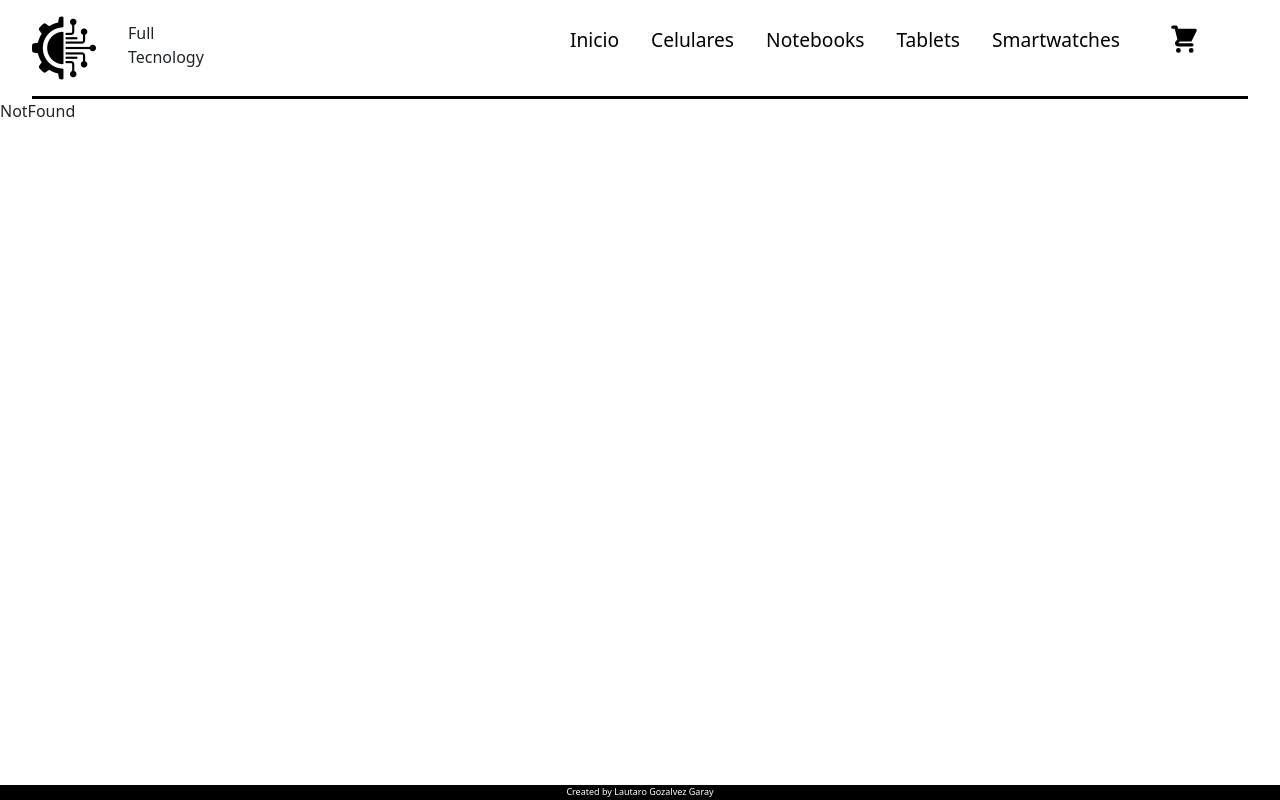
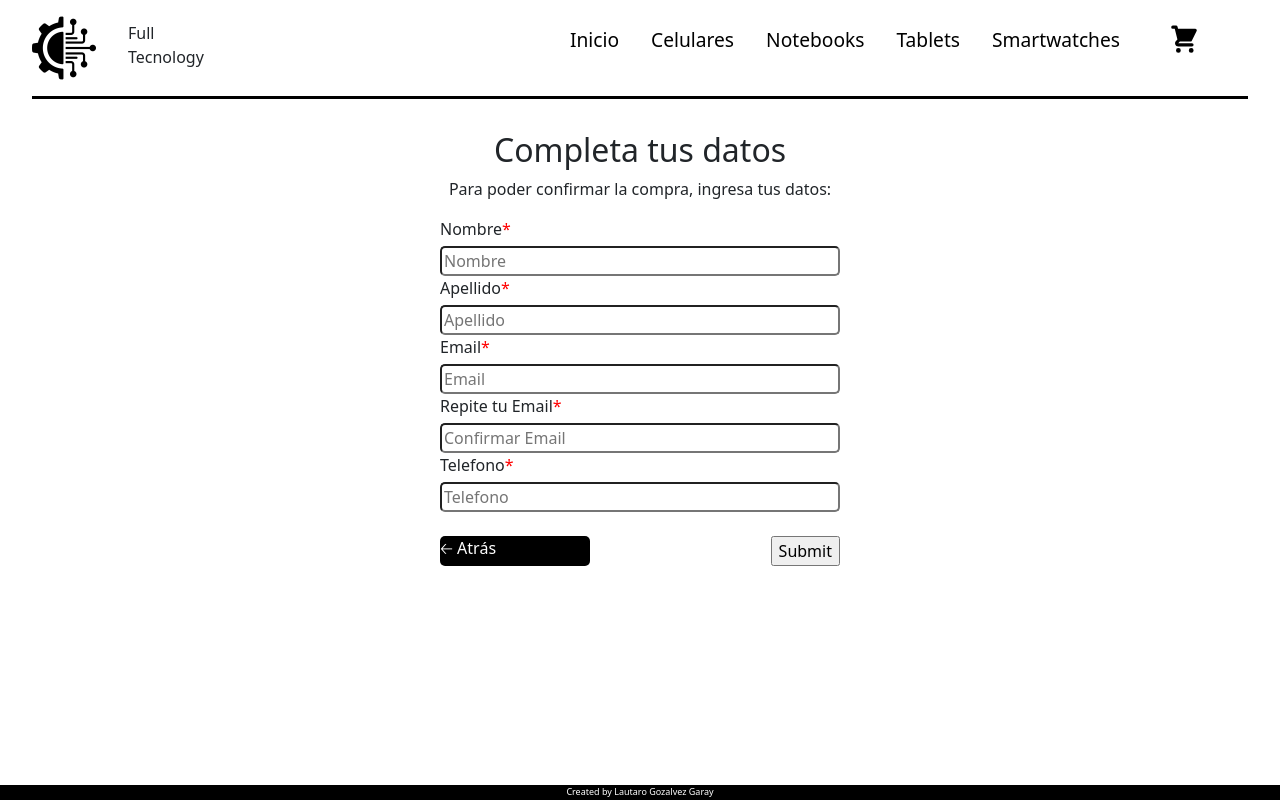
Before and after one commit to lautaroGozalvezGaray/Ecommerce-GozalvezGaray, a React (Create React App) app: page /Form in a window 1280 px wide. Built offline with nearby package versions, Linux system fonts and the light colour scheme.

Commit message:
creando coleccion de ordenes

```diff
--- a/package.json
+++ b/package.json
@@ -8,9 +8,10 @@
     "@testing-library/user-event": "^13.5.0",
     "bootstrap": "^5.2.0-beta1",
     "firebase": "^9.9.0",
-    "react": "^18.1.0",
+    "react": "^18.2.0",
     "react-bootstrap": "^2.4.0",
-    "react-dom": "^18.1.0",
+    "react-dom": "^18.2.0",
+    "react-hook-form": "^7.33.1",
     "react-icons": "^4.4.0",
     "react-router-dom": "^6.3.0",
     "react-scripts": "5.0.1",
--- a/src/App.jsx
+++ b/src/App.jsx
@@ -6,8 +6,10 @@ import ItemListContainer from './containers/ItemListContainer/index';
 import { BrowserRouter, Routes, Route} from "react-router-dom";
 import { NotFound } from './components/NotFound';
 import { Cart } from './containers/Cart';
+
 import { ShopProvider } from './contex/ShopContex';
 import { Footer } from './components/Footer';
+import { Form } from './components/Form';
 
 function App() {
   return(
@@ -19,6 +21,7 @@ function App() {
           <Route path='/category/:categoryId' element={<ItemListContainer/>}></Route>
           <Route path='/detail/:productId' element={<ItemDetailContainer/>}></Route>
           <Route path='/Cart' element={<Cart/>}></Route>
+          <Route path='/Form' element={<Form/>}></Route>
           <Route path='*' element={<NotFound/>}></Route>
         </Routes>
         <Footer/>
--- /dev/null
+++ b/src/AuxiliarFunction/saveOrder.js
@@ -0,0 +1,52 @@
+import { addDoc, collection, doc, getDoc, writeBatch } from "firebase/firestore"
+import { db } from "../Firebase/config.jsx"
+
+const guardarOrden = (cart, orden) => {
+    console.log("Guardar orden");
+    console.log(cart);
+    console.log(orden);
+
+
+    const batch = writeBatch(db)
+
+    const outOfStock = []
+
+    cart.forEach((productoEnCart) => {
+        getDoc(doc(db, 'products', productoEnCart.id))
+        .then(async (documentSnapshot) => {
+
+            const producto = {...documentSnapshot.data(), id: documentSnapshot.id};
+
+
+            if (producto.stock >= productoEnCart.quantity) {
+                batch.update(doc(db, 'products', producto.id) ,{
+                    stock: producto.stock - productoEnCart.quantity
+                })
+            } else {
+                outOfStock.push(producto)
+            }
+            console.log("Productos fuera de stock:");
+            console.log(outOfStock);
+
+            if (outOfStock.length === 0) {
+                addDoc(collection(db, 'orders'), orden).then(({ id }) => {
+
+                    batch.commit().then(() => {
+                        alert("Se genero la order con id: " + id)
+                    })
+                }).catch((err) => {
+                    console.log(`Error: ${err.message}`);
+                })
+
+            } else {
+                let mensaje = ''
+                for (const producto of outOfStock) {
+                    mensaje += `${producto.title}`
+                }
+                alert(`Productos fuera de stock: ${mensaje}`)
+            }
+        })
+    })
+}
+
+export default guardarOrden;
--- /dev/null
+++ b/src/components/Form/index.jsx
@@ -0,0 +1,110 @@
+import { useContext } from 'react';
+import { useState } from 'react';
+import { Shop } from '../../contex/ShopContex';
+import { Link } from 'react-router-dom';
+import guardarOrden from '../../AuxiliarFunction/saveOrder';
+import React from "react";
+import { useForm } from 'react-hook-form';
+
+
+
+import "./styles.css";
+
+
+
+export const Form = () => {
+
+    const [nombreFm, setNombre] = useState("");
+    const [ApellidoFm, setApellido] = useState("");
+    const [emailFm, setEmail] = useState("");
+    const [emailConfirmationFm, setEmailConfirmation] = useState("");
+    const [phoneFm, setPhone] = useState("");
+    /* const [confirm, setConfirm] = useState(true); */
+
+    const {cart} = useContext(Shop);
+    const {totalItems} = useContext(Shop);
+
+    const ordenGenerada = () => {
+        return {
+            buyer: {
+                nombre: nombreFm,
+                apellido:ApellidoFm,
+                email: emailFm,
+                emailConfirm: emailConfirmationFm,
+                phone: phoneFm
+            },
+            items: cart,
+            total: totalItems(),
+            createdAt: new Date().toLocaleString()
+        }
+    }
+    console.log(ordenGenerada())
+
+    const confirmOrden = async() => {
+        const orden = ordenGenerada();
+        guardarOrden(cart, orden)
+
+    }
+
+   /* const { register, handleSubmit, formState: { errors } } = useForm();
+    const onSubmit = data => console.log(data);
+    console.log(errors);*/
+
+    const form = useForm({
+        mode: "onChange" // I want to change it to onBlur
+    });
+    const { register, handleSubmit, formState } = form;
+    const { isValid, touchedFields, errors } = formState;
+
+    const onSubmit = (data) => {
+        alert(JSON.stringify(data));
+    };
+
+
+    return(
+
+        <div className='formContainer'>
+            <h2>Completa tus datos</h2>
+            <p>Para poder confirmar la compra, ingresa tus datos:</p>
+            <div>
+                <form onSubmit={handleSubmit(onSubmit)}>
+                    <div>
+                        <div className='allInput'>
+                            <label htmlFor="input1">Nombre<span>*</span></label>
+                            <input name='input1' type="text" placeholder="Nombre" {...register("Nombre", {required: true,minLength:3, maxLength: 10})} onChange={e => setNombre(e.target.value)}/>
+                            {errors.Nombre && touchedFields.Nombre && (<p>"minimum length is 3"</p>)}
+                        </div>
+                        <div className='allInput'>
+                            <label htmlFor="input2">Apellido<span>*</span></label>
+                            <input name='input2' type="text" placeholder="Apellido" {...register("Apellido", {required: true, minLength:3, maxLength: 10})} onChange={e => setApellido(e.target.value)}/>
+                        </div>
+                        <div className='allInput'>
+                            <label htmlFor="input3">Email<span>*</span></label>
+                            <input  type="text" name='input3' placeholder="Email" {...register("Email", {required: true, pattern: /^\S+@\S+$/i})} onChange={e => setEmail(e.target.value)}/>
+                        </div>
+                        <div className='allInput'>
+                            <label htmlFor="input4">Repite tu Email<span>*</span></label>
+                            <input  type="text" name='input4' placeholder="Confirmar Email" {...register("Confirmar Email", {required: true, pattern: /^\S+@\S+$/i})} onChange={e => setEmailConfirmation(e.target.value)} />
+                        </div>
+                        <div className='allInput'>
+                            <label htmlFor="input5">Telefono<span>*</span></label>
+                            <input  name='input5' type="tel" placeholder="Telefono" {...register("Telefono", {required: true, minLength: 6, maxLength: 12})} onChange={e => setPhone(e.target.value)} />
+                        </div>
+                    </div>
+
+                    <div className="confirmButton">
+                        <Link className="linkEmpty" to={"/Cart"}>🡠 Atrás</Link>
+                        {/* <button onClick={confirmOrden}>Confirmar Compra</button> */}
+                        <input onClick={confirmOrden} disabled={isValid}  type="submit" />
+                    </div>
+
+                </form>
+            </div>
+        </div>
+
+
+
+
+    )
+
+}
--- /dev/null
+++ b/src/components/Form/styles.css
@@ -0,0 +1,28 @@
+.formContainer{
+    display: flex;
+    flex-direction: column;
+    align-items: center;
+    margin-top: 2rem;
+}
+/* .ulInput{
+    display: flex;
+    flex-direction: column;
+    align-items: flex-start;
+} */
+.allInput{
+    display: flex;
+    flex-direction: column;
+    gap: 5px;
+}
+.allInput span{
+    color: red;
+}
+.allInput input{
+    width: 400px;
+    border-radius: 5px;
+}
+.confirmButton{
+    margin-top: 1.5rem;
+    display: flex;
+    justify-content: space-between;
+}
--- a/src/containers/Cart/index.jsx
+++ b/src/containers/Cart/index.jsx
@@ -12,16 +12,7 @@ export const Cart = () => {
   const {cart} = useContext(Shop);
   const {removeItem} = useContext(Shop);
   const {removeAll} = useContext(Shop);
-
-  //funcion para calcular el total de los items
-
-  const totalItems = () => {
-    let total=0;
-    cart.map((element) => (
-      total += parseFloat(element.price * element.quantity)
-    ));
-    return total;
-  }
+  const {totalItems} = useContext(Shop);
 
 
  return(
@@ -68,6 +59,11 @@ export const Cart = () => {
             </div>
           </div>
         </div>
+        <div className='btnCheckOut'>
+          <ul>
+            <li><Link className="linkCheck" to={"/Form"} >Check-Out</Link></li>
+          </ul>
+        </div>
       </>
       :
 
--- a/src/containers/Cart/styles.css
+++ b/src/containers/Cart/styles.css
@@ -20,19 +20,6 @@
     border-bottom: 1px black solid;
     text-align: center;
 }
-/* .table td {
-    width: 25%;
-    border-bottom: 1px black solid;
-    text-align: center;
-    margin-top: 2rem;
-} */
-/* .tdPrice{
-    display: flex;
-    float: right;
-    align-items: center;
-    border-bottom: 0px white solid;
-    vertical-align: middle;
-} */
 .tdDescription{
     vertical-align: middle;
 }
@@ -62,11 +49,7 @@
     border: 1px rgb(0, 0, 0) solid;
 }
 .cartEmpty{
-    /* display: flex;
-    flex-direction: column;
-    height: 70vh;
-    justify-content: center;
-    align-items: center; */
+
     display: flex;
     flex-direction: column;
     width: 80%;
@@ -111,3 +94,26 @@
     text-align: right;
     font-size: 1.4rem;
 }
+.btnCheckOut{
+    display: flex;
+    justify-content: center;
+}
+.btnCheckOut ul{
+    justify-content: center;
+    width: auto;
+}
+.linkCheck{
+    text-align: center;
+    justify-content: center;
+    text-decoration: none;
+    width: 150px;
+    border: none;
+    border-radius: 5px;
+    background-color: rgb(0, 0, 0);
+    color: rgb(255, 255, 255);
+}
+.linkCheck:hover{
+    background-color: rgb(255, 255, 255) ;
+    color: rgb(0, 0, 0);
+    border: 1px rgb(0, 0, 0) solid;
+}
--- a/src/contex/ShopContex.jsx
+++ b/src/contex/ShopContex.jsx
@@ -4,7 +4,6 @@ import { useState } from 'react';
 export const Shop = createContext();
 
 export const ShopProvider = ({children}) => {
-    const [estadoA, setEstadoA] = useState("valor por defecto");
     const [cart, setCart] = useState([]);
 
     // funcion para agregar un item y que no se repita
@@ -52,8 +51,16 @@ export const ShopProvider = ({children}) => {
         return cart.find(elemento => elemento.id === product.id)
     }
 
+    const totalItems = () => {
+        let total=0;
+        cart.map((element) => (
+          total += parseFloat(element.price * element.quantity)
+        ));
+        return total;
+    }
+
     return (
-        <Shop.Provider value={{estadoA, setEstadoA, addItem, cart, removeItem, removeAll, quantity}}>
+        <Shop.Provider value={{totalItems, addItem, cart, removeItem, removeAll, quantity}}>
             {children}
         </Shop.Provider>
   )
```
Also changed, not shown: 1 other file (tests, documents, lock files or other folders).
